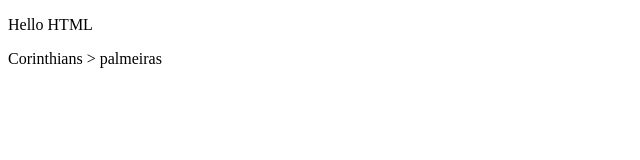
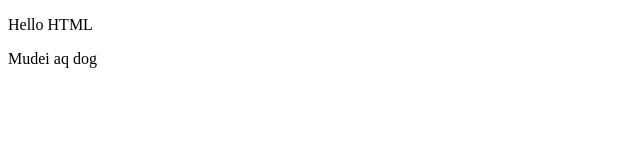
Before and after one commit to Nicolas-Augusto-Almeida/BootCamp-DevJR, a plain HTML site: page index.html in a window 1280 px wide. Shown: the full height of the page, 0-640 px from the left. Drawn offline with Linux system fonts and the light colour scheme.

Commit message:
segunda alteração

```diff
--- a/index.html
+++ b/index.html
@@ -7,6 +7,6 @@
 </head>
 <body>
     <p> Hello HTML</p>
-    <p>Corinthians > palmeiras </p>
+    <p>Mudei aq dog</p>
 </body>
 </html>
```
